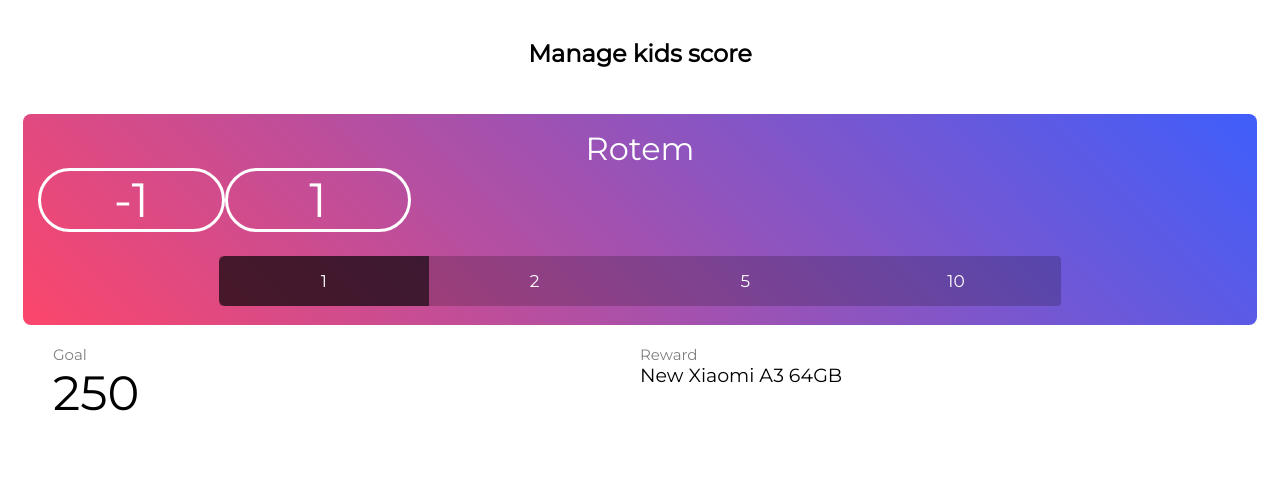
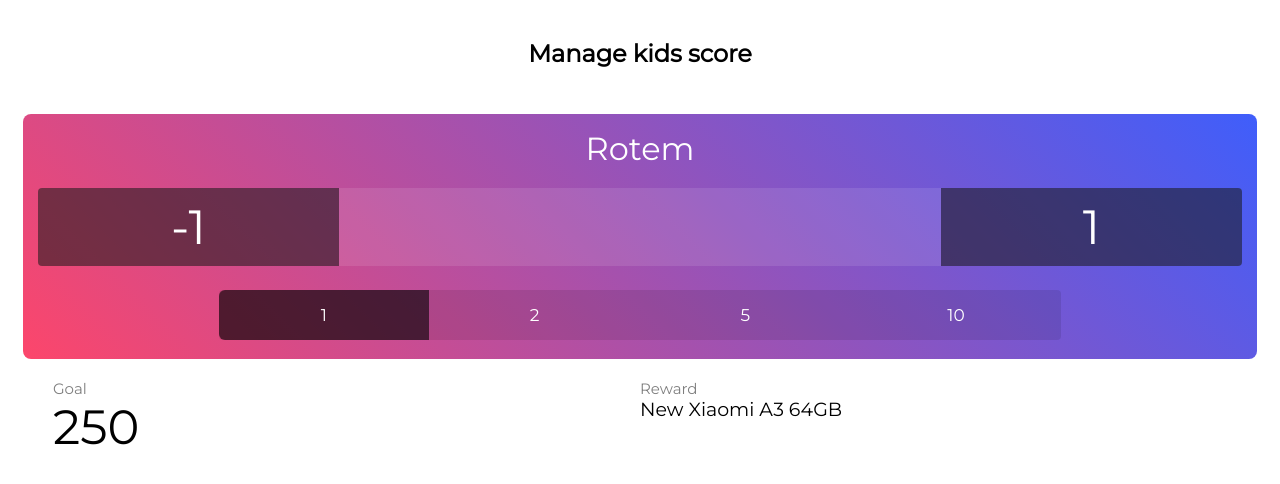
Before and after one commit to dorbarshalom/goals, a plain HTML site: page docs/admin.html in a window 1280 px wide. Drawn offline with Linux system fonts and the light colour scheme; no server answers.

Commit message:
admin design

```diff
--- a/docs/admin.html
+++ b/docs/admin.html
@@ -39,19 +39,29 @@
 		font-size: 48px;
 		display: inline-block;
 		width:100%;
+        background: rgba(255,255,255,0.1);
+        border-radius: 4px;
 	}
     .minus, .plus{
-        border-radius: 99px;
-        border:3px solid #ffffff;
-        width:15%;
+        background: rgba(0,0,0,0.5);
+        width:25%;
         text-align: center;
         cursor: pointer;
         float: left;
+        padding:10px 0;
+    }
+    .plus{
+        border-radius: 0 4px 4px 0;
+
+    }
+    .minus{
+        border-radius: 4px 0 0 4px;
     }
     .score{
         display: inline-block;
         float:left;
-        width:65%;
+        width:50%;
+        padding:10px 0;
     }
 	.kid{
   		padding-top: 30px;
@@ -59,6 +69,7 @@
 
 	.kid_name{
 		font-size: 32px;
+        margin-bottom: 20px;
 	}
 
 	h1{
@@ -95,7 +106,7 @@
 	.select_increment ul{
 		width:70%;
 		position: relative;
-		background:rgba(0,0,0,0.2 );
+		background:rgba(0,0,0,0.1);
 		display: inline-block;
 		margin: 20px 0 0 0;
 		padding: 0;
```
